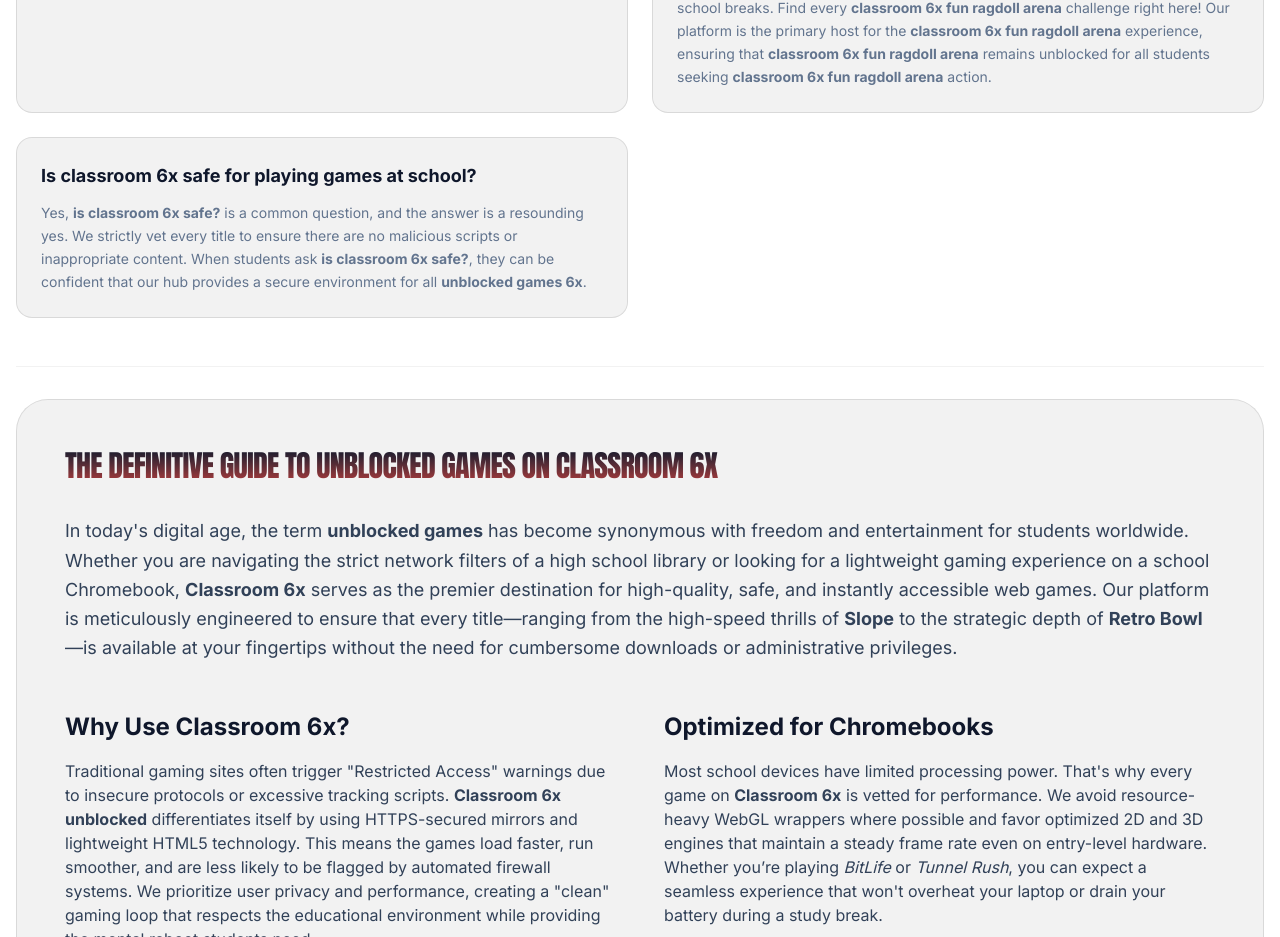
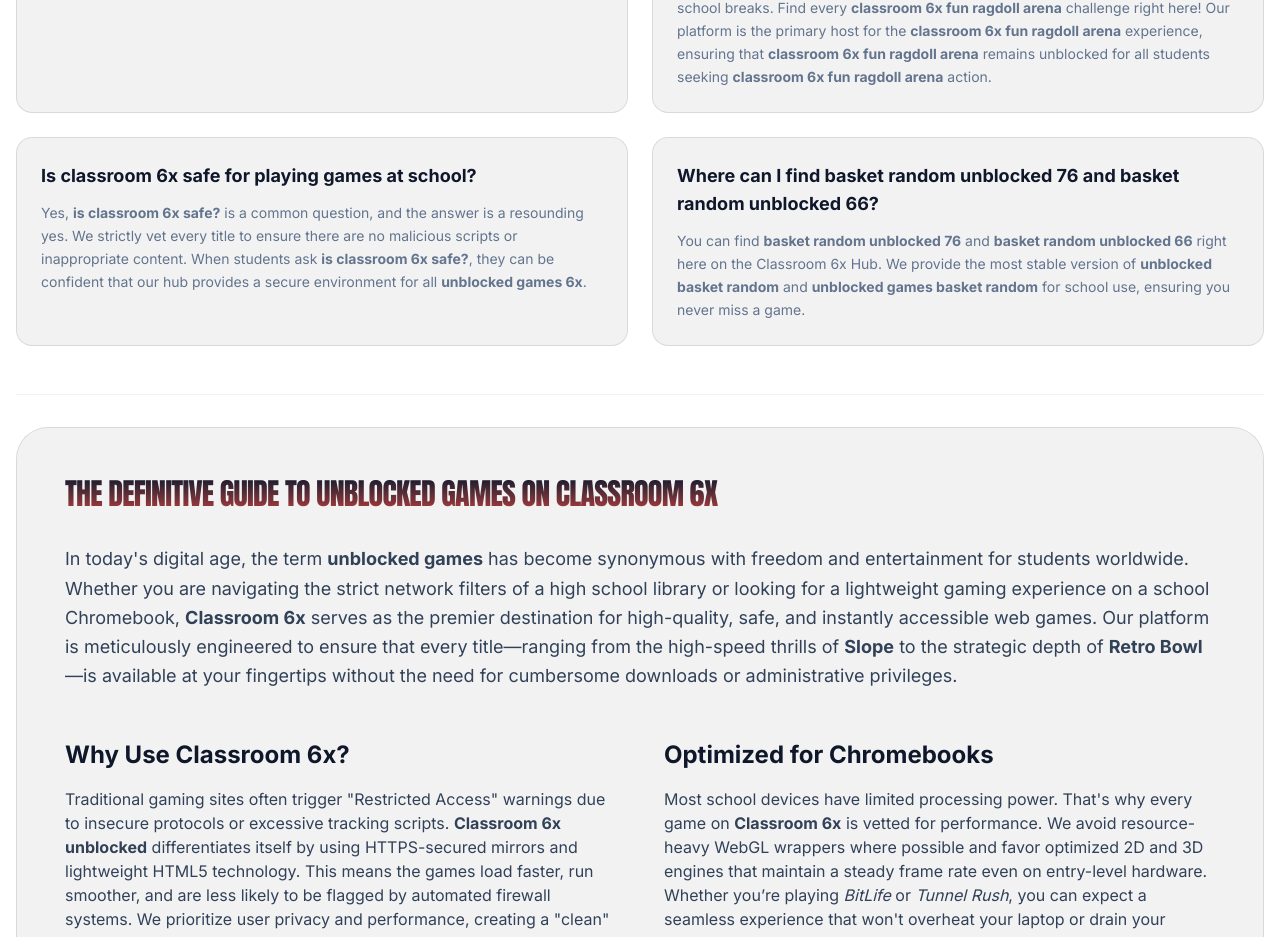
Before and after one commit to jafranfarazi401-source/Unblocked-Games-76, a React (Vite) app: page / in a window 1280 px wide. Shown: the part 8240-9177 px from the top of the page. Built offline with nearby package versions, Linux system fonts and the light colour scheme.

Commit message:
feat: Enhance game descriptions and keywords
Update game descriptions and meta keywords for better searchability and user information. This includes refining the "Basket Random" description to highlight its unblocked nature and adding more relevant keywords across the application.

```diff
--- a/index.html
+++ b/index.html
@@ -14,7 +14,7 @@
     <meta name="viewport" content="width=device-width, initial-scale=1.0" />
     <title>Classroom 6x - Hub for Unblocked Games 6x & Best School Games</title>
     <meta name="description" content="Classroom 6x Hub: Play top unblocked games 6x for school. Enjoy Slope, Retro Bowl, duck duck clicker classroom 6x, and more at the ultimate unblocked6x site." />
-    <meta name="keywords" content="classroom 6x, unblocked games 6x, unblocked6x, classroom 6x hub, context clues games, games like contexto, contexto games, context clue game, contexto game download, context clues online games, context clue games, contexto game answer, baseball 9 unblocked, baseball 9 unblocked 76, baseball 9 unblocked free, baseball 9 unblocked at school, unblocked baseball 9, baseball 9 online unblocked, baseball 9 unblocked free no download, baseball 9 unblocked games, 9 inning baseball unblocked, kirka.io, back-to-school-shopping.ml kirka.io, kirka io, kirka io., kirka.io aimbot, kirka.io unblocked, mario 64 classroom 6x, drive mad, classroom 6x geometry dash unblocked, survivor io unblocked classroom 6x, duck duck clicker classroom 6x, revolution idle 6x, retro bowl unblocked google classroom 6x, classroom 6x retrobowl, snowrider classroom 6x, golf orbit unblocked classroom 6x, classroom 6x fun ragdoll arena, is classroom 6x safe?, a dance of fire and ice unblocked classroom 6x, play unblocked games at school" />
+    <meta name="keywords" content="classroom 6x, unblocked games 6x, unblocked6x, classroom 6x hub, context clues games, games like contexto, contexto games, context clue game, contexto game download, context clues online games, context clue games, contexto game answer, baseball 9 unblocked, baseball 9 unblocked 76, baseball 9 unblocked free, baseball 9 unblocked at school, unblocked baseball 9, baseball 9 online unblocked, baseball 9 unblocked free no download, baseball 9 unblocked games, 9 inning baseball unblocked, kirka.io, back-to-school-shopping.ml kirka.io, kirka io, kirka io., kirka.io aimbot, kirka.io unblocked, mario 64 classroom 6x, drive mad, classroom 6x geometry dash unblocked, survivor io unblocked classroom 6x, duck duck clicker classroom 6x, revolution idle 6x, retro bowl unblocked google classroom 6x, classroom 6x retrobowl, snowrider classroom 6x, golf orbit unblocked classroom 6x, classroom 6x fun ragdoll arena, is classroom 6x safe?, a dance of fire and ice unblocked classroom 6x, basket random unblocked 76, unblocked basket random, unblocked games basket random, basket random unblocked 66, play unblocked games at school" />
     <link rel="canonical" href="https://classroom6x.store/" />
 
     <!-- Favicon -->
--- a/src/App.tsx
+++ b/src/App.tsx
@@ -30,7 +30,7 @@ const GAMES = [
     rating: 4.9,
     url: "https://ubg98.github.io/BasketRandom/",
     shortDesc: "Experience chaotic 2-player basketball physics with random courts and players.",
-    description: "Basket Random Unblocked is a hilarious physics-based 2-player basketball game where every round brings new surprises. Whether you're looking for basket random unblocked 76, basket random unblocked 66, or unblocked games basket random on github, this version has it all. Experience the best unblocked basket random games with crazy 2 player physics and random courts. Play two player games unblocked basket random now and enjoy the zany action with friends! Keywords: basket random unblocked github, basket random unblocked games, unblocked games g+ basket random, basket random unblocked 2 player games."
+    description: "Basket Random Unblocked is a hilarious physics-based 2-player basketball game where every round brings new surprises. Whether you're looking for basket random unblocked 76, basket random unblocked 66, or unblocked games basket random, our hub provides the ultimate experience. Play unblocked basket random with crazy physics, changing courts, and random players. Our version is fully optimized for school, making unblocked basket random a top choice for students globally. Join the zany action now and see why everyone is playing basket random unblocked 76 and basket random unblocked 66 today! Keywords: basket random unblocked github, basket random unblocked games, unblocked basket random, basket random unblocked 76, basket random unblocked 66."
   },
   {
     id: 'hoops-and-fruits',
@@ -747,6 +747,10 @@ const FAQS = [
   {
     question: "Is classroom 6x safe for playing games at school?",
     answer: "Yes, <strong>is classroom 6x safe?</strong> is a common question, and the answer is a resounding yes. We strictly vet every title to ensure there are no malicious scripts or inappropriate content. When students ask <strong>is classroom 6x safe?</strong>, they can be confident that our hub provides a secure environment for all <strong>unblocked games 6x</strong>."
+  },
+  {
+    question: "Where can I find basket random unblocked 76 and basket random unblocked 66?",
+    answer: "You can find <strong>basket random unblocked 76</strong> and <strong>basket random unblocked 66</strong> right here on the Classroom 6x Hub. We provide the most stable version of <strong>unblocked basket random</strong> and <strong>unblocked games basket random</strong> for school use, ensuring you never miss a game."
   }
 ];
 
```
